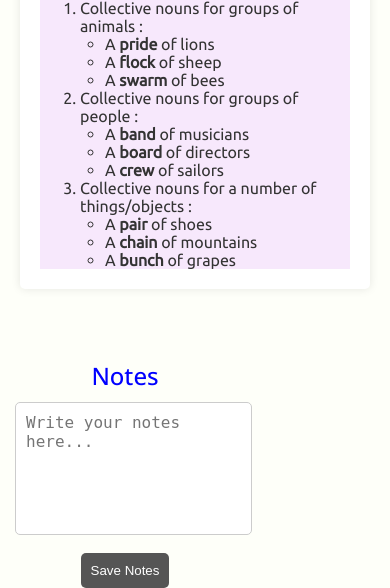
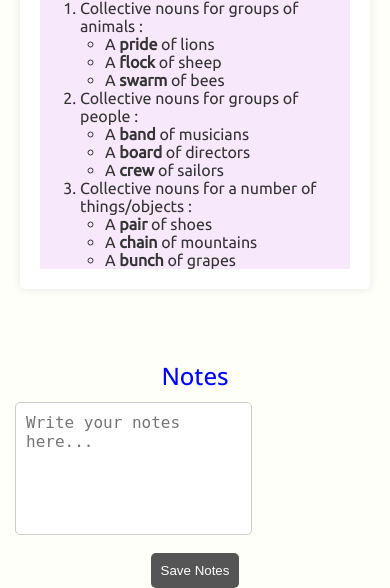
Before and after one commit to purvacode-80/WordWave, a PHP site: page /Grammar/noun.html in a window 390 px wide. Shown: the part 1541-2129 px from the top of the page. Run offline with PHP 8.4, Linux system fonts and the light colour scheme; some web fonts are replaced.

Commit message:
Update style.css

```diff
--- a/Grammar/style.css
+++ b/Grammar/style.css
@@ -250,6 +250,8 @@ img
     .notes-section {
         order: 2;
         margin-top: 20px;
+        width: 100%;
+}
     }
 
     main {
```
